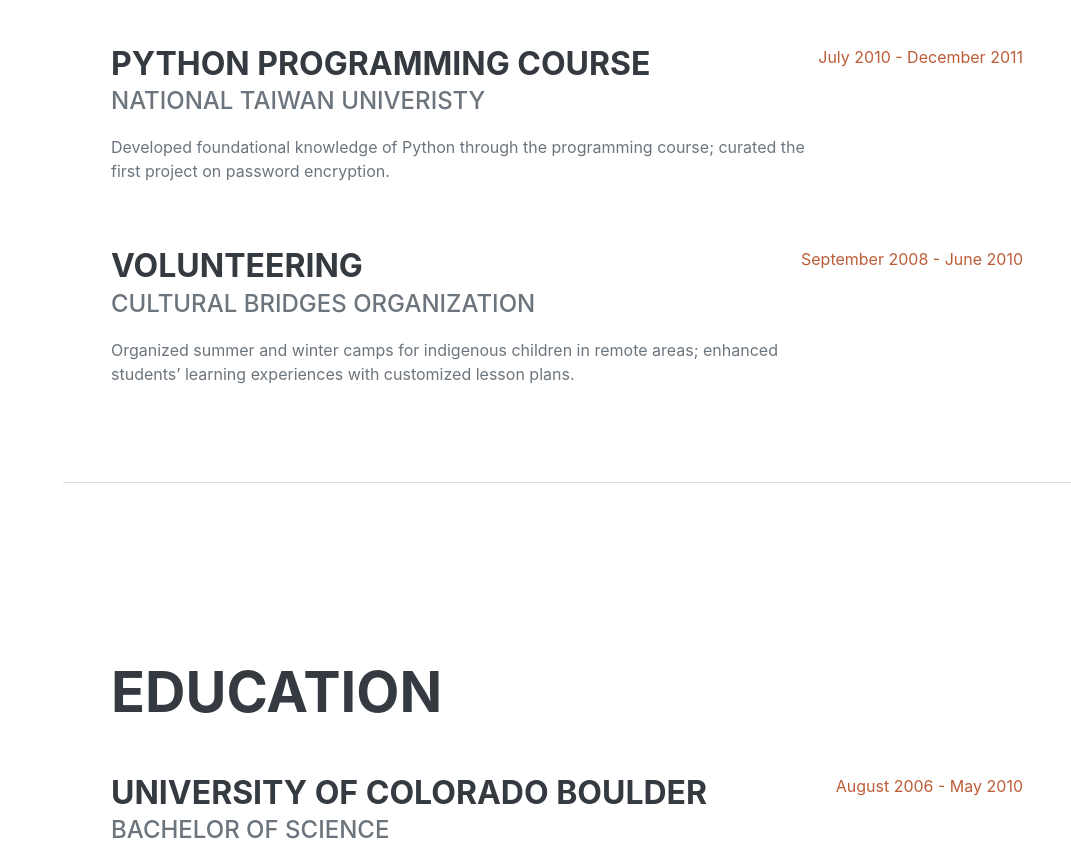
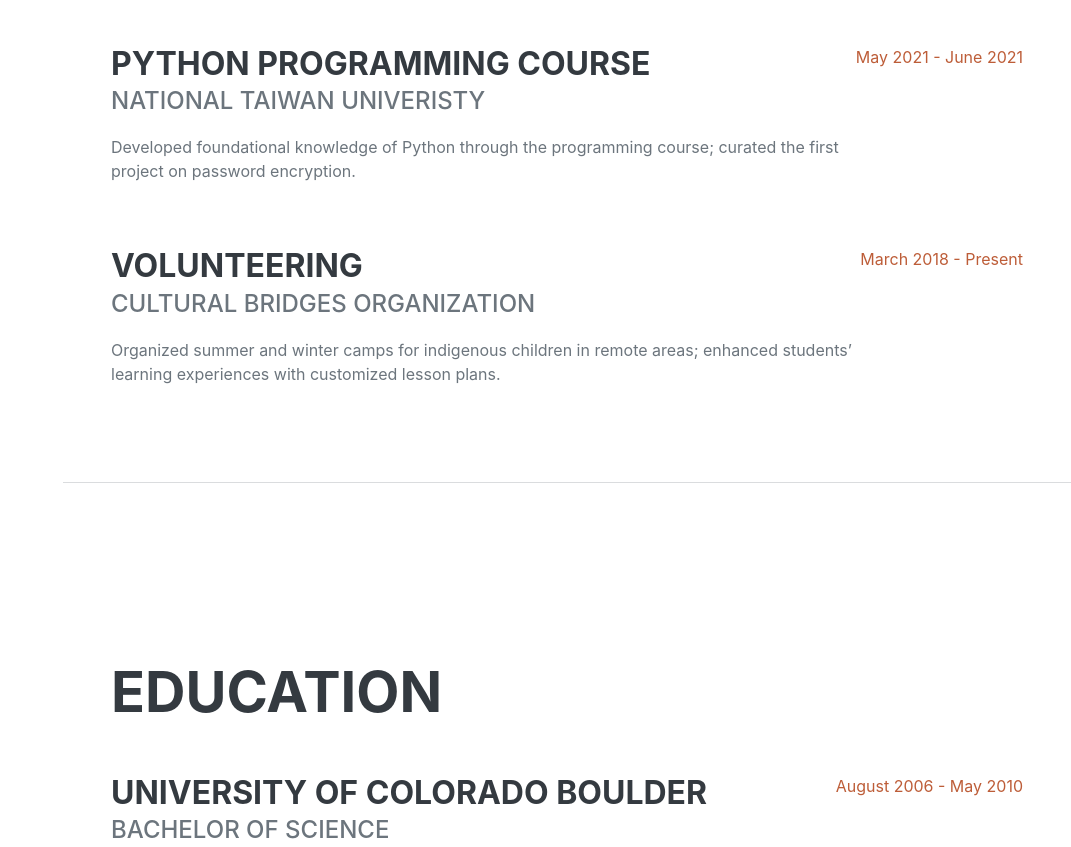
Before and after one commit to ccy9559/ccy9559.github.io, a plain HTML site: page index.html in a window 1280 px wide. Shown: the part 1356-2203 px from the top of the page, without its empty margins (209-1280 px from the left). Drawn offline with nearby package versions, Linux system fonts and the light colour scheme; a web font is replaced by a local one.

Commit message:
Update index.html

```diff
--- a/index.html
+++ b/index.html
@@ -86,7 +86,7 @@
                             <p>Developed foundational knowledge of Python through the programming course; curated the first project on password encryption.
                             </p>
                         </div>
-                        <div class="flex-shrink-0"><span class="text-primary">July 2010 - December 2011</span></div>
+                        <div class="flex-shrink-0"><span class="text-primary">May 2021 - June 2021</span></div>
                     </div>
                     <div class="d-flex flex-column flex-md-row justify-content-between">
                         <div class="flex-grow-1">
@@ -95,7 +95,7 @@
                             <p>Organized summer and winter camps for indigenous children in remote areas; enhanced students’ learning experiences with customized lesson plans.
                             </p>
                         </div>
-                        <div class="flex-shrink-0"><span class="text-primary">September 2008 - June 2010</span></div>
+                        <div class="flex-shrink-0"><span class="text-primary">March 2018 - Present</span></div>
                     </div>
                 </div>
             </section>
```
